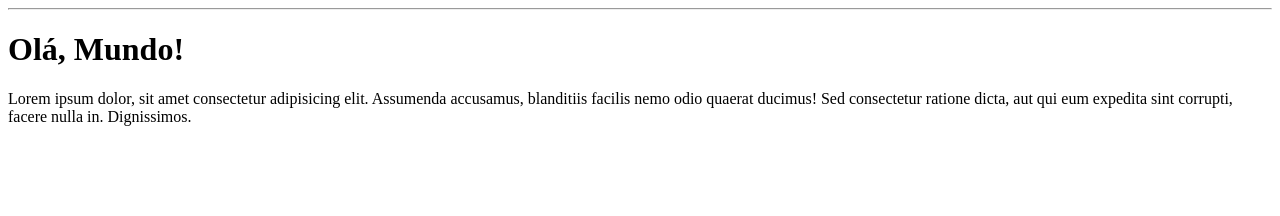
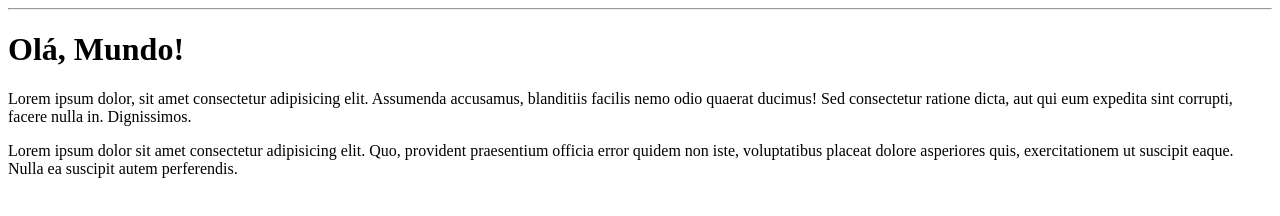
Before and after one commit to GabrielFilipo/Ola-Mundo-, a plain HTML site: page site-exemplo/index.html in a window 1280 px wide. Drawn offline with Linux system fonts and the light colour scheme.

Commit message:
adicionei um parágrafo

```diff
--- a/site-exemplo/index.html
+++ b/site-exemplo/index.html
@@ -9,5 +9,6 @@
 <body>
     <h1>Olá, Mundo!</h1>
     <p>Lorem ipsum dolor, sit amet consectetur adipisicing elit. Assumenda accusamus, blanditiis facilis nemo odio quaerat ducimus! Sed consectetur ratione dicta, aut qui eum expedita sint corrupti, facere nulla in. Dignissimos.</p>
+    <p>Lorem ipsum dolor sit amet consectetur adipisicing elit. Quo, provident praesentium officia error quidem non iste, voluptatibus placeat dolore asperiores quis, exercitationem ut suscipit eaque. Nulla ea suscipit autem perferendis.</p>
 </body>
 </html>
```
